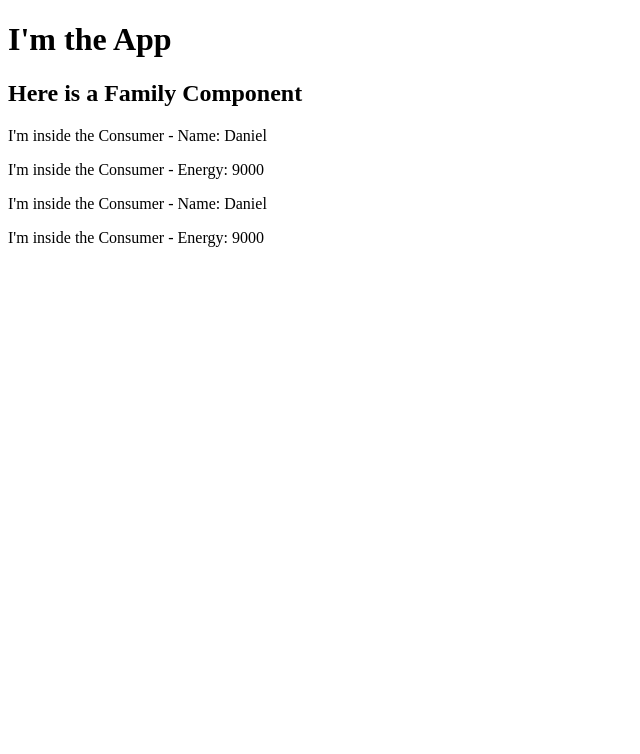
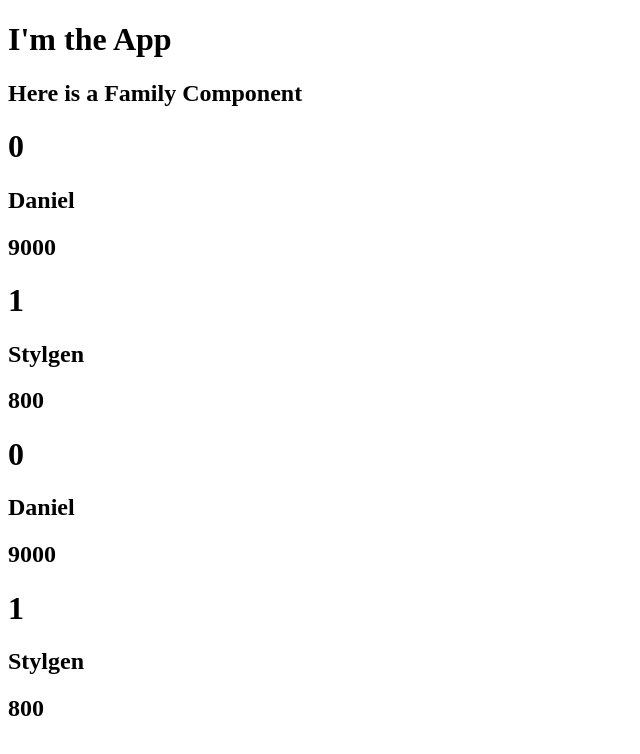
Before and after one commit to danieldealday/react-practice, a React (Create React App) app: page / in a window 1280 px wide. Shown: the top 754 px of the page, without its empty margins (0-640 px from the left). Built offline with nearby package versions, Linux system fonts and the light colour scheme.

Commit message:
updated README.md

```diff
--- a/src/Person.js
+++ b/src/Person.js
@@ -6,16 +6,22 @@ export default class Person extends Component {
     return (
       // sibling components cannot be added and the render functions must be used to pass context information
       <Context.Consumer>
-        {(context) => (
-          <Fragment>
-            <p>
-             I'm inside the Consumer - Name: {context.state.name}
-            </p>
-             <p>
-               I'm inside the Consumer - Energy: {context.state.energy}
-            </p>
-          </Fragment>
-        )}
+        {(context) => {
+          return (
+            <Fragment>
+              {context.state.data.map((item, index) => {
+                return (
+                  <Fragment>
+                  <h1>{index}</h1>
+                  <h2>{item.name}</h2>
+                  <h2>{item.energy}</h2>
+                  <h2>{item.cool}</h2>
+                  </Fragment>
+                )
+              })}
+            </Fragment>
+          )
+        }}
       </Context.Consumer>
     )
   }
--- a/src/Provider.js
+++ b/src/Provider.js
@@ -3,9 +3,18 @@ import Context from './Context.js';
 
 class Provider extends Component {
   state = {
-    name: 'Daniel',
-    energy: 9000,
-    cool: true
+    data: [
+      {
+        name: 'Daniel',
+        energy: 9000,
+        cool: true
+      },
+      {
+        name: 'Stylgen',
+        energy: 800,
+        cool: false
+      }
+    ]
   }
   render () {
     return (
```
Also changed, not shown: 1 other file (tests, documents, lock files or other folders).
